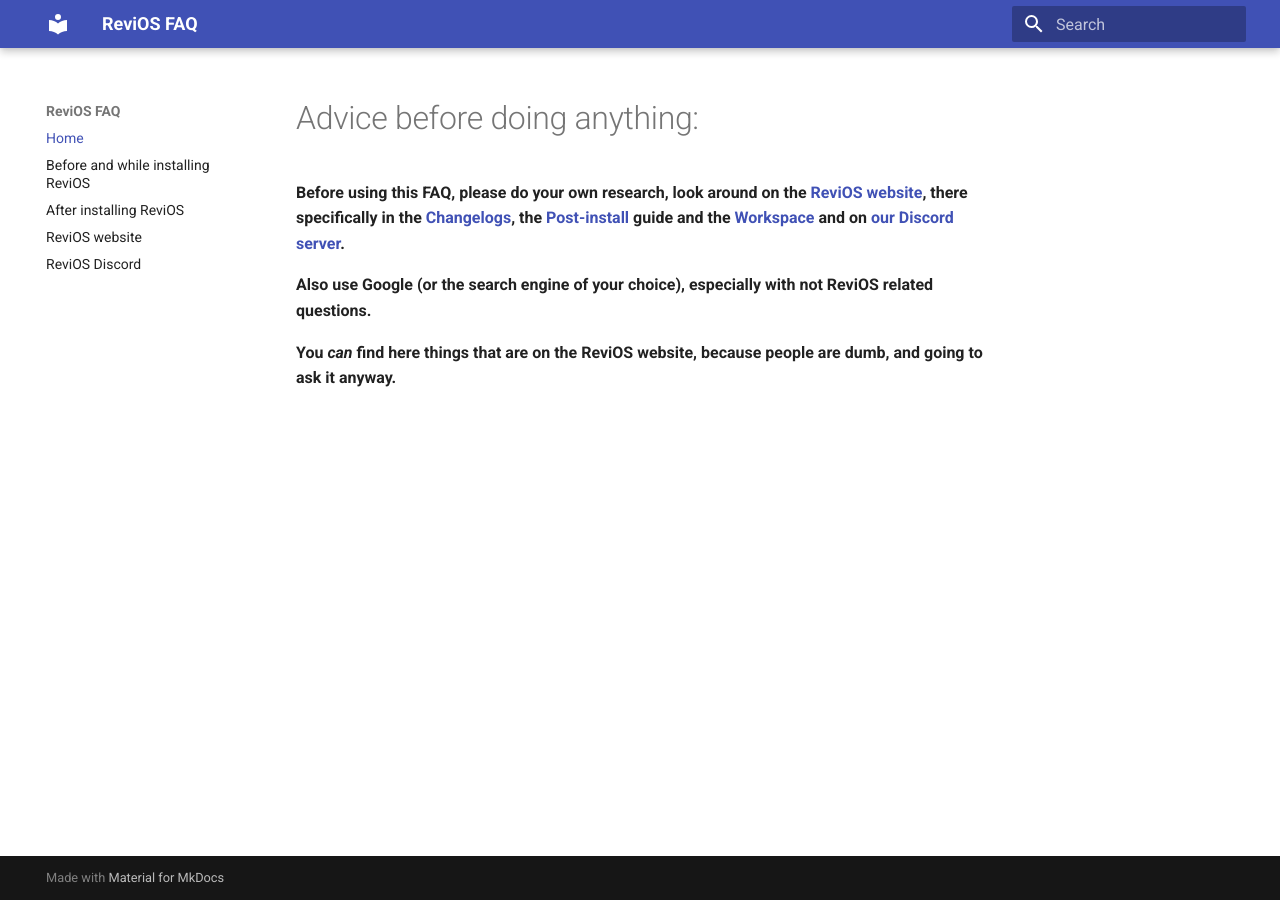
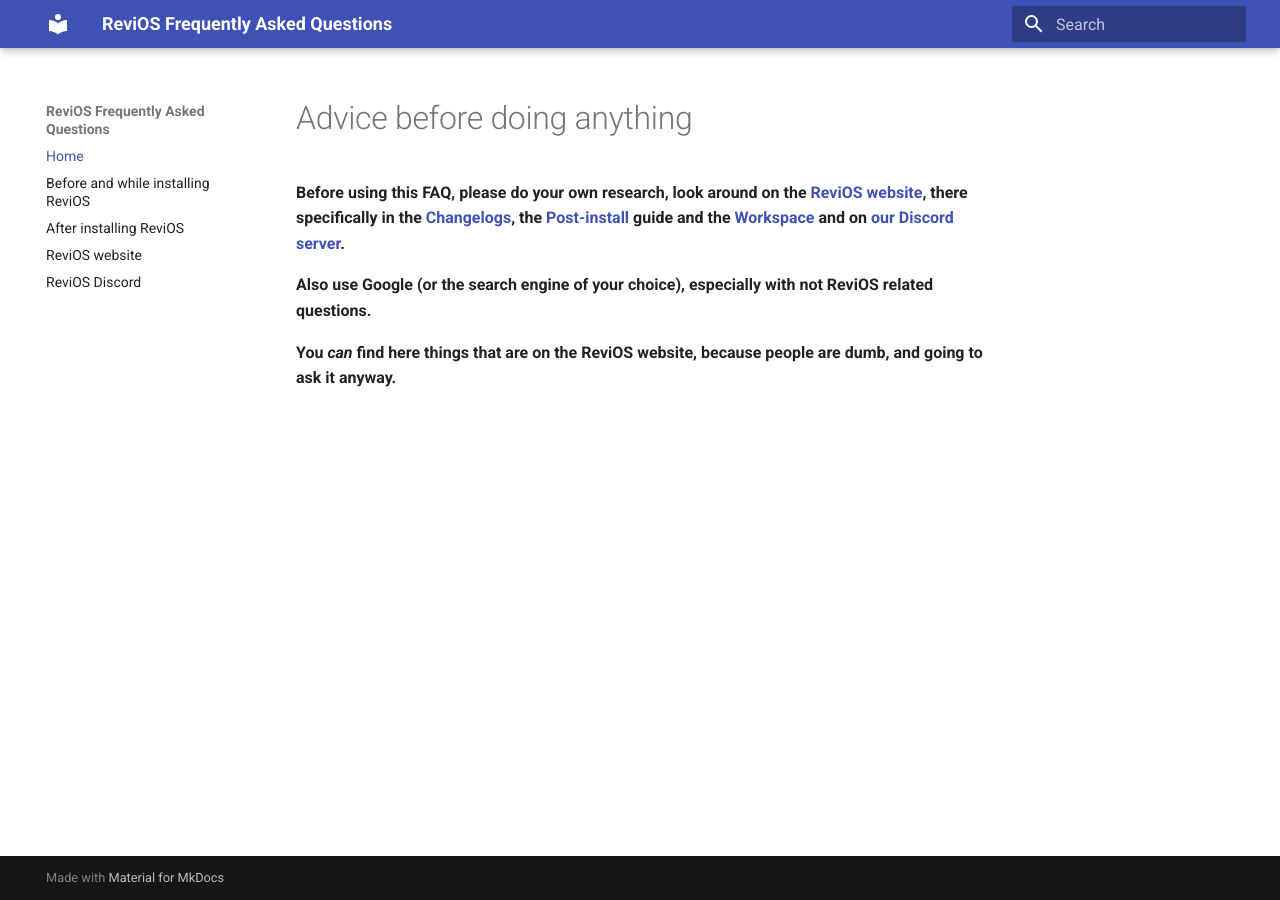
Before and after one commit to dkovacs24/ReviOS_faq, an MkDocs documentation site: the page built from docs/index.md, in a window 1280 px wide. Built offline with MkDocs 1.6.1 and Material for MkDocs 9.7.7, drawn with Linux system fonts in a browser that asks for light colours.

```diff
--- a/docs/index.md
+++ b/docs/index.md
@@ -1,4 +1,4 @@
-# Advice before doing anything:
+# Advice before doing anything
 
 **Before using this FAQ, please do your own research, look around on the [ReviOS website](https://www.revi.cc/), there specifically in the [Changelogs](https://www.revi.cc/revios/download/changelog), the [Post-install](https://www.revi.cc/revios/post-install) guide and the [Workspace](https://www.revi.cc/revios/workspace) and on [our Discord server](https://discord.gg/962y4pU).**
 
--- a/mkdocs.yml
+++ b/mkdocs.yml
@@ -1,4 +1,4 @@
-site_name: ReviOS FAQ
+site_name: ReviOS Frequently Asked Questions
 theme:
   name: material
 # repo_url: https://github.com/dkovacs24/ReviOS_faq/
```
Also changed, not shown: site/404.html, site/after-install/index.html, site/before-install/index.html, site/index.html, site/search/search_index.json, 1 other file.
